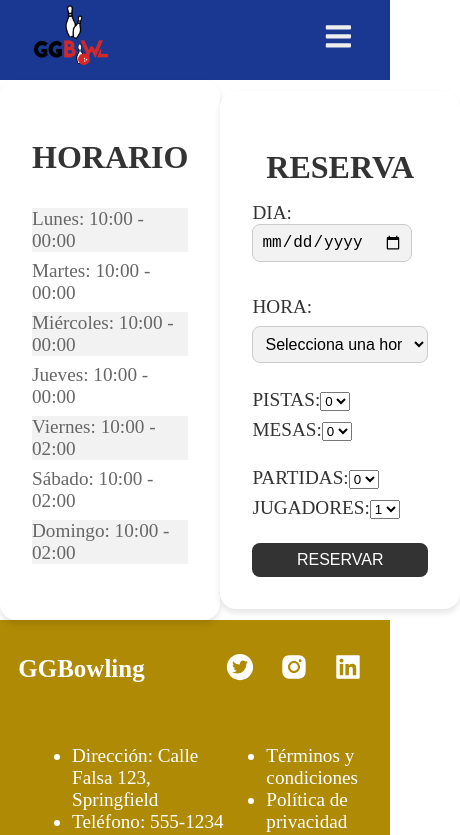
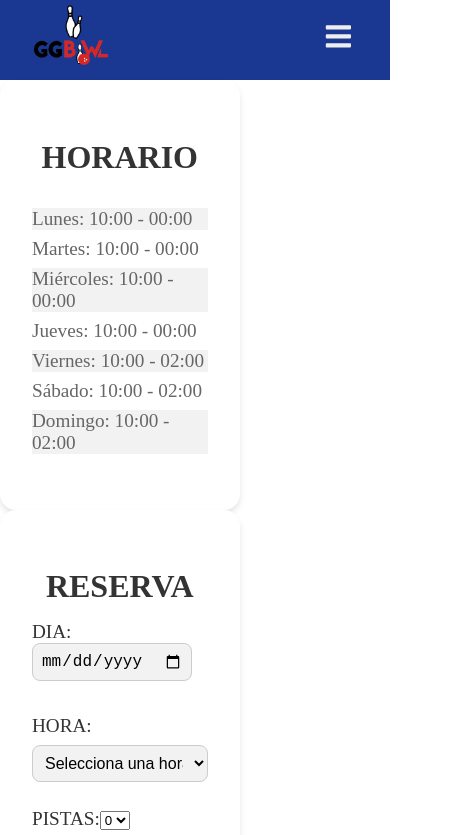
Before and after one commit to ivangarciagarcia/GGBowling, a React (Create React App) app in the folder ggbowling-front/: page /booking in a window 390 px wide. Shown: the top 835 px of the page, 460 px wide, since content can reach past the window. Built offline with nearby package versions, Linux system fonts and the light colour scheme.

Commit message:
a few responsive added

```diff
--- a/ggbowling-front/src/modules/booking/booking.scss
+++ b/ggbowling-front/src/modules/booking/booking.scss
@@ -95,6 +95,10 @@
       }
     }
   }
+  @media screen and (max-width: 768px) {
+    flex-wrap: wrap;
+
+  }
 }
 
 /* Animaciones */
```
